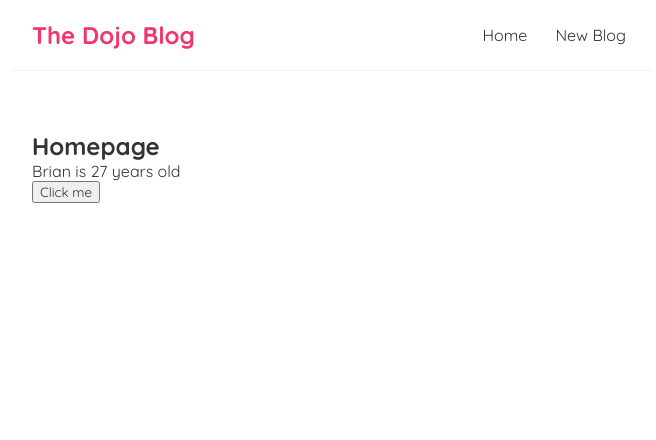
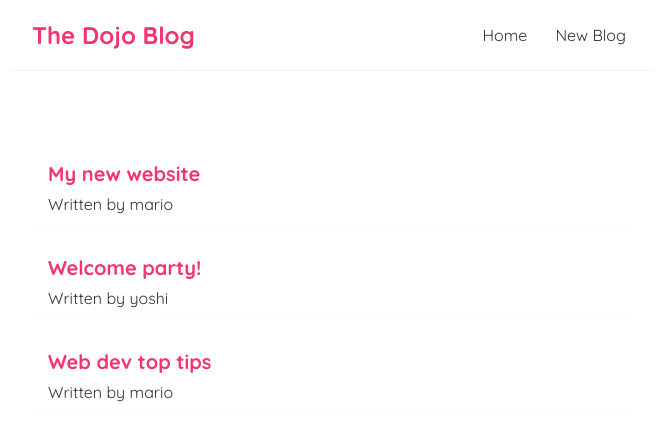
Before and after one commit to briansimiyuj/React-Tutorial, a React (Create React App) app in the folder dojo-blog/: page / in a window 1280 px wide. Shown: the top 440 px of the page, without its empty margins (308-964 px from the left). Built offline with nearby package versions, Linux system fonts and the light colour scheme.

Commit message:
Outputting lists

```diff
--- a/dojo-blog/src/Home.jsx
+++ b/dojo-blog/src/Home.jsx
@@ -2,29 +2,36 @@ import { useState } from 'react'
 
 const Home = () =>{
 
-    const [name, setName] = useState('Brian')
+    const [blogs, setBlogs] = useState([
 
-    const [age, setAge] = useState(27)
+        { title: 'My new website', body: 'lorem ipsum...', author: 'mario', id: 1 },
 
+        { title: 'Welcome party!', body: 'lorem ipsum...', author: 'yoshi', id: 2 },
 
-    const handleClick = () =>{
+        { title: 'Web dev top tips', body: 'lorem ipsum...', author: 'mario', id: 3 }
 
-       setName('Simiyu')
-
-       setAge(30)
-
-    }
+    ])
 
 
     return(
 
         <div className="home">
 
-            <h2>Homepage</h2>
+           {
 
-            <p>{name} is {age} years old</p>
+                blogs.map(blog =>(
 
-            <button onClick={handleClick}>Click me</button>
+                    <div className="blog-preview" key={blog.id}>
+
+                        <h2>{blog.title}</h2>
+
+                        <p>Written by {blog.author}</p>
+
+                    </div>
+
+                ))
+
+           }
 
         </div>
 
--- a/dojo-blog/src/style.css
+++ b/dojo-blog/src/style.css
@@ -35,3 +35,16 @@
   margin: 40px auto;
   padding: 20px;
 }
+.blog-preview{
+  padding: 10px 16px;
+  margin: 20px 0;
+  border-bottom: 1px solid #fafafa;
+}
+.blog-preview:hover {
+  box-shadow: 1px 3px 5px rgba(0,0,0,0.3);
+}
+.blog-preview h2{
+  font-size: 20px;
+  color: #f1356d;
+  margin-bottom: 8px;
+}
```
Also changed, not shown: 1 other file (tests, documents, lock files or other folders).
